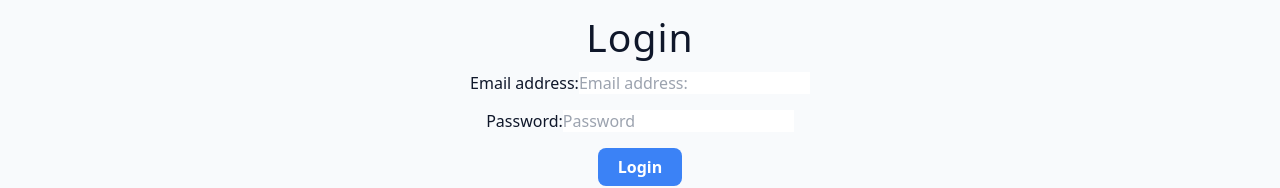
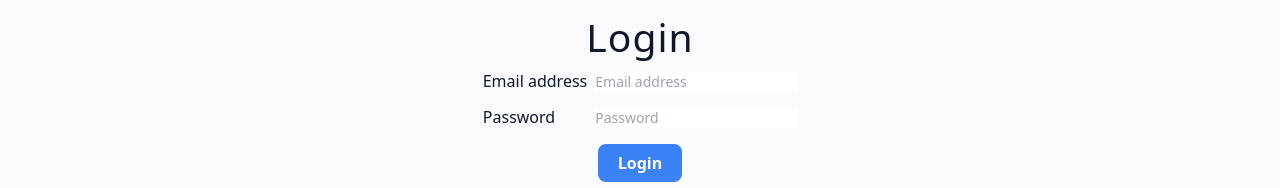
Before and after one commit to nmahmed1028/gymbuddy, a React (Vite) app: page /login in a window 1280 px wide. Shown: the part 167-355 px from the top of the page. Built offline with nearby package versions, Linux system fonts and the light colour scheme; no server answers.

Commit message:
login UI cleanup

```diff
--- a/src/components/Login.jsx
+++ b/src/components/Login.jsx
@@ -21,8 +21,8 @@ const Login = () => {
             <br />
             <form onSubmit={handleSubmit}>
                 <div>
-                    <label htmlFor="email-address">
-                                    Email address:
+                    <label htmlFor="email-address" className="pr-2">
+                                    Email address
                     </label>
                     <input
                         id="email-address"
@@ -31,13 +31,14 @@ const Login = () => {
                         value={email}
                         onChange={(e) => setEmail(e.target.value)}
                         required
-                        placeholder="Email address:"
+                        placeholder="Email address"
+                        className="text-white text-sm"
                     />
                 </div>
                 <br/>
                 <div>
-                    <label htmlFor="password">
-                        Password:
+                    <label htmlFor="password" className="pr-10">
+                        Password
                     </label>
                     <input
                         id="password"
@@ -46,6 +47,7 @@ const Login = () => {
                         required
                         placeholder="Password"
                         onChange={(e)=>setPassword(e.target.value)}
+                        className="text-white text-sm"
                     />
                 </div>
                 <br/>
--- a/src/components/SignUp.jsx
+++ b/src/components/SignUp.jsx
@@ -39,30 +39,34 @@ const Signup = () => {
                     <br />
                     <form>
                         <div>
-                            <label htmlFor="email-address">
-                                Email address:
+                            <label htmlFor="email-address" className="pr-2">
+                                Email address
                             </label>
                             <input
+                                id="email-address"
                                 type="email"
                                 label="Email address"
                                 value={email}
                                 onChange={(e) => setEmail(e.target.value)}
                                 required
                                 placeholder="Email address"
+                                className="text-white text-sm"
                             />
                         </div>
                         <br/>
                         <div>
-                            <label htmlFor="password">
-                                Password:
+                            <label htmlFor="password" className="pr-10">
+                                Password
                             </label>
                             <input
+                                id="password"
                                 type="password"
                                 label="Create password"
                                 value={password}
                                 onChange={(e) => setPassword(e.target.value)}
                                 required
                                 placeholder="Password"
+                                className="text-white text-sm"
                             />
                         </div>
                         <br/>
```
